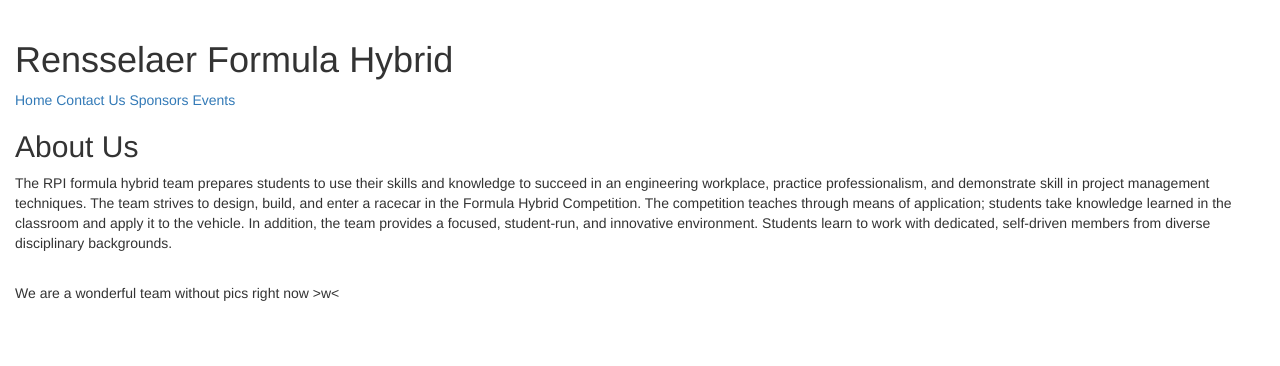
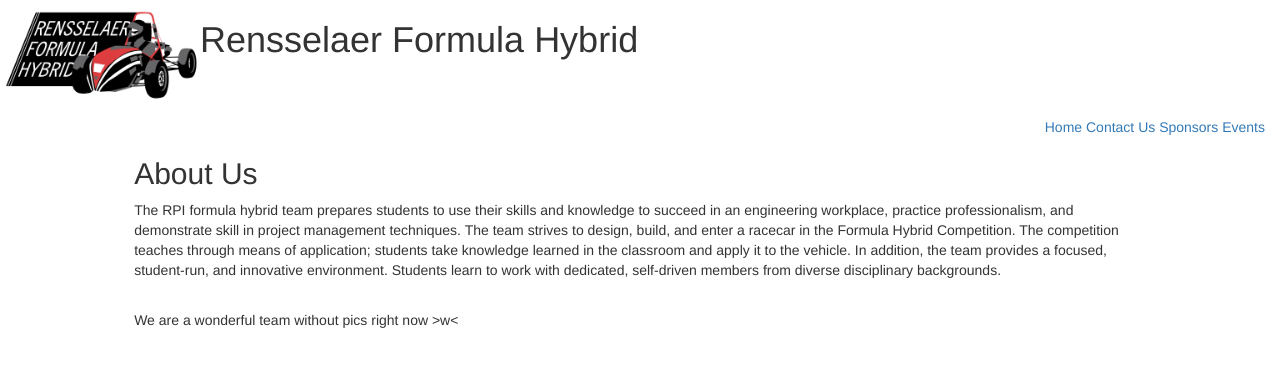
Before and after one commit to UrchinZ/FH_Web, a plain HTML site: page index.html in a window 1280 px wide. Drawn offline with nearby package versions, Linux system fonts and the light colour scheme.

Commit message:
add more styping
More Styping

```diff
--- /dev/null
+++ b/css/layout.css
@@ -0,0 +1,9 @@
+h1{
+	position: relative;
+}
+
+.logo{
+	float: left;
+	width: 200px;
+	height: auto;
+}
--- a/index.html
+++ b/index.html
@@ -6,21 +6,21 @@
 	<!--=========================== CSS ====================================-->
 	<link href='https://fonts.googleapis.com/css?family=Roboto' rel='stylesheet' type='text/css'>
 	<link rel="stylesheet" href="https://maxcdn.bootstrapcdn.com/bootstrap/3.3.6/css/bootstrap.min.css" integrity="sha384-1q8mTJOASx8j1Au+a5WDVnPi2lkFfwwEAa8hDDdjZlpLegxhjVME1fgjWPGmkzs7" crossorigin="anonymous">
-	<link href="web/css/layout.css" rel="stylesheet" type="text/css">
+	<link href="css/layout.css" rel="stylesheet" type="text/css">
 </head>
 <body>
 	<div class="container-fluid">
-		<div role="banner">
-			<img src=""> <!--logo picture-->
+		<div class="row" role="banner">
+			<img class="logo" src="img/logo/rectangular_logo.png">
 			<h1>Rensselaer Formula Hybrid</h1>
 		</div>
-		<div role="nav">
+		<div class="text-right" role="nav">
 			<a href="index.html">Home</a>
 			<a href="content/contact.html">Contact Us</a>
 			<a href="content/sponsors.html">Sponsors</a>
 			<a href="content/events.html">Events</a>
 		</div>
-		<div id="content">
+		<div class="col-xs-offset-1 col-xs-10" id="content">
 			<div id = "aboutus">
 				<h2>About Us</h2>
 				<p>
```
Also changed, not shown: content/contact.html (+5 -5 lines), content/events.html (+6 -5 lines), content/sponsors.html (+6 -5 lines), img/logo/rectangular_logo.png (added).
